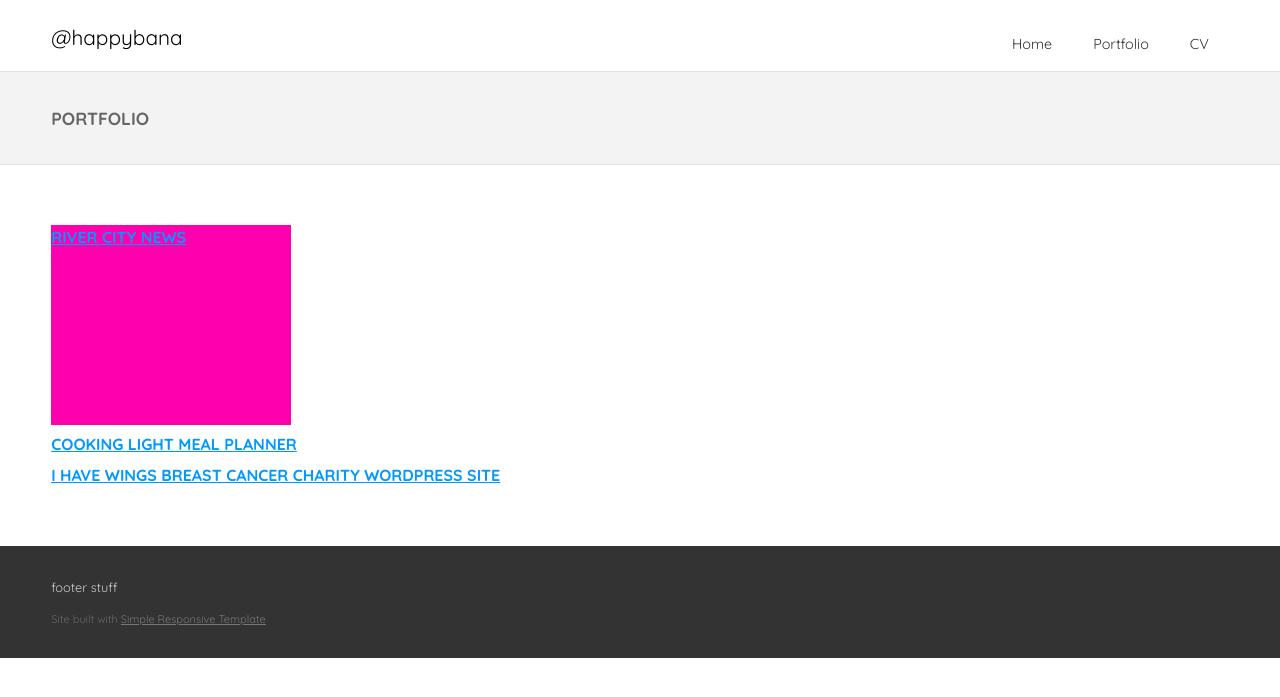
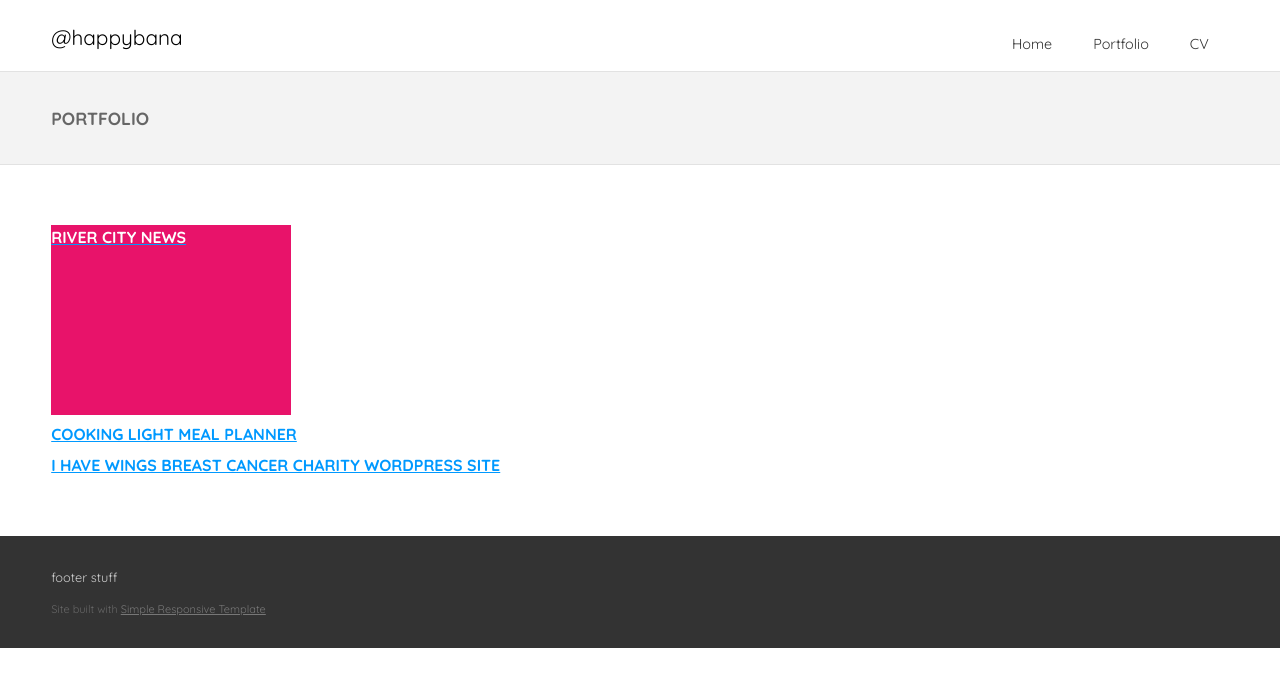
Before and after one commit to banbanbana/happybana.github.io, a Jekyll site: the page portfolio.html, which Jekyll copies as it is, in a window 1280 px wide. Shown: the top 697 px of the page. Built offline with Jekyll 4.4.1, drawn with Linux system fonts in a browser that asks for light colours; some web fonts are replaced.

Commit message:
Update colorblocks-style.css

```diff
--- a/css/colorblocks-style.css
+++ b/css/colorblocks-style.css
@@ -17,8 +17,11 @@ BASE (MOBILE) SIZE
 
 #project1{
 	width:240px;
-	height:200px;
-	background-color:#ff00ae;
+	height:190px;
+	background-color:#e8136a;
+	color:#fff;
+	display:table;
+	vertical-align:bottom;
 }
 
 #social {
```
